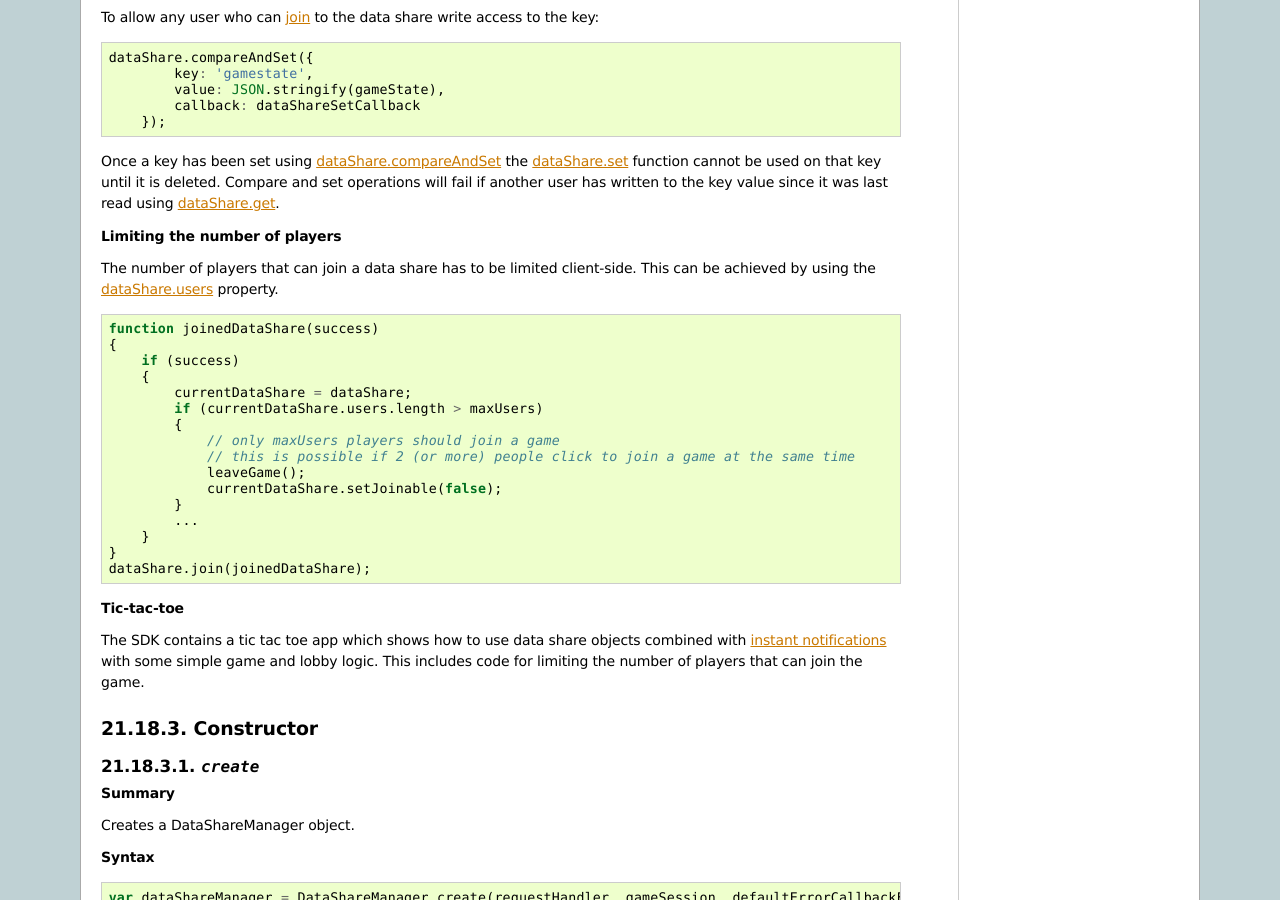
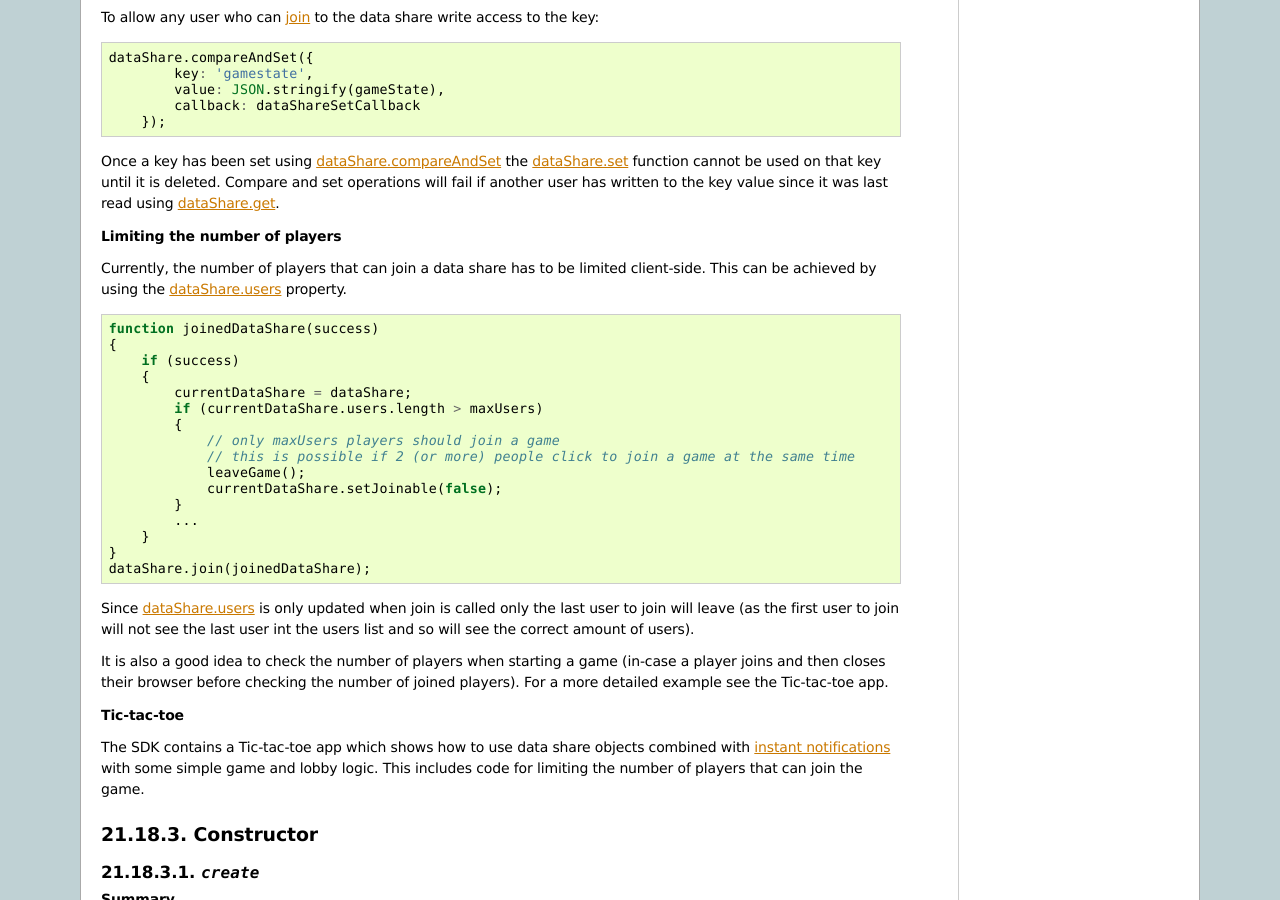
Before and after one commit to turbulenz/turbulenz_engine, a Sphinx documentation site: the page built from docs/source/turbulenz_services/datashare_api.rst, in a window 1280 px wide and 900 px high, scrolled down 3475 px. Built offline with Sphinx 7.4.7, drawn with Linux system fonts in a browser that asks for light colours.

Commit message:
More clarification to limiting the number of users docs for data shares

```diff
--- a/docs/source/turbulenz_services/datashare_api.rst
+++ b/docs/source/turbulenz_services/datashare_api.rst
@@ -253,7 +253,7 @@ read using :ref:`dataShare.get <datashare_get>`.
 
 **Limiting the number of players**
 
-The number of players that can join a data share has to be limited client-side.
+Currently, the number of players that can join a data share has to be limited client-side.
 This can be achieved by using the :ref:`dataShare.users <datashare_users>` property.
 
 ::
@@ -275,10 +275,16 @@ This can be achieved by using the :ref:`dataShare.users <datashare_users>` prope
     }
     dataShare.join(joinedDataShare);
 
+Since :ref:`dataShare.users <datashare_users>` is only updated when join is called only the last user to join will leave
+(as the first user to join will not see the last user int the users list and so will see the correct amount of users).
+
+It is also a good idea to check the number of players when starting a game (in-case a player joins and then closes
+their browser before checking the number of joined players).
+For a more detailed example see the Tic-tac-toe app.
 
 **Tic-tac-toe**
 
-The SDK contains a tic tac toe app which shows how to use data share objects combined with
+The SDK contains a Tic-tac-toe app which shows how to use data share objects combined with
 :ref:`instant notifications <notificationsmanager>` with some simple game and lobby logic.
 This includes code for limiting the number of players that can join the game.
 
```
